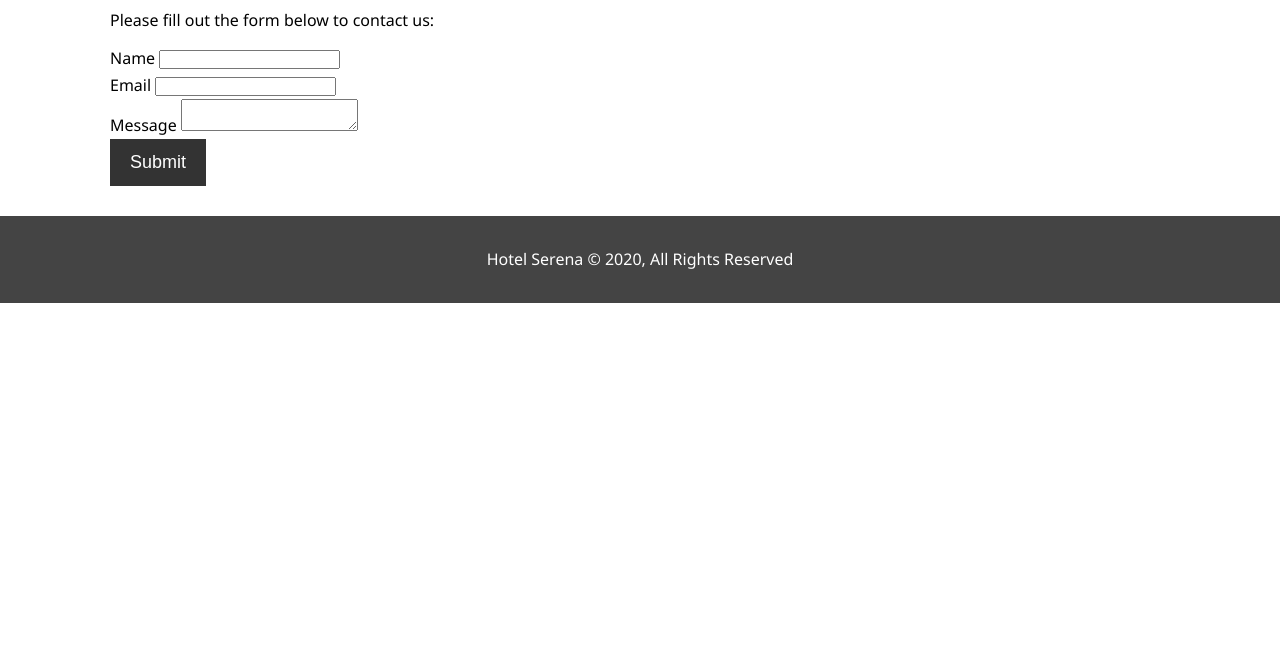
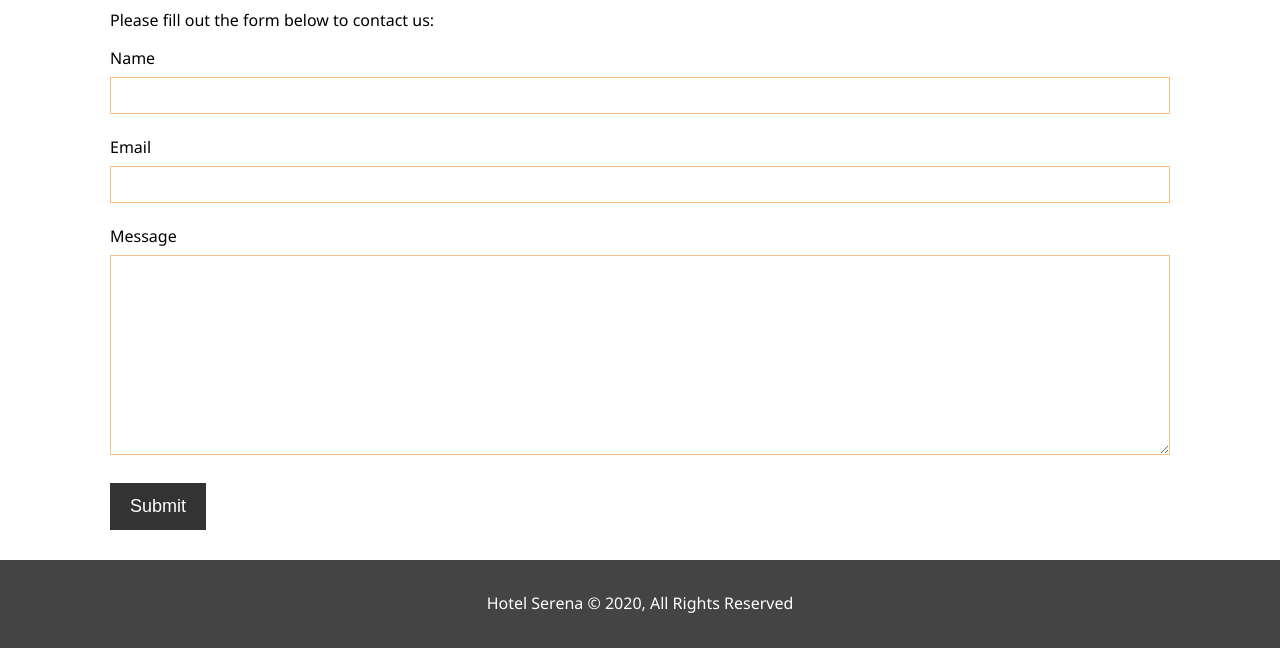
Before and after one commit to lawlawson/Hotel_Website, a plain HTML site: page contact.html in a window 1280 px wide. Shown: the part 147-800 px from the top of the page. Drawn offline with Linux system fonts and the light colour scheme.

Commit message:
Added all form styles

```diff
--- a/css/style.css
+++ b/css/style.css
@@ -242,6 +242,32 @@ p {
 
 /* Contact Form */
 
+#contact-form .form-group {
+  margin-bottom: 20px;
+}
+
+#contact-form label {
+  display: block;
+  margin-bottom: 5px;
+}
+
+#contact-form input,
+#contact-form textarea {
+  width: 100%;
+  padding: 10px;
+  border: 1px #ddd solid;
+}
+
+#contact-form textarea {
+  height: 200px;
+}
+
+#contact-form input,
+#contact-form textarea {
+  outline: none;
+  border-color: #f7c08a;
+}
+
 /* Footer */
 #main-footer {
   text-align: center;
```
